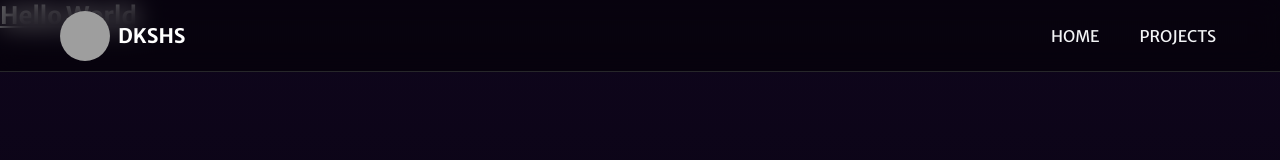
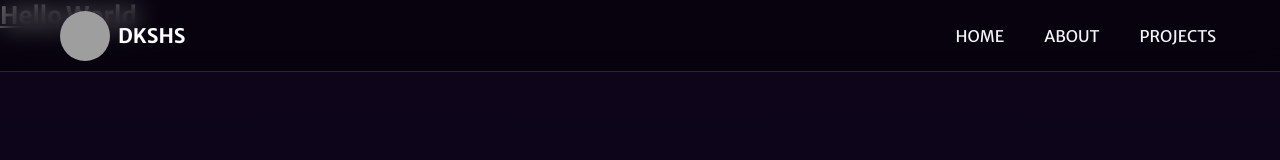
Before and after one commit to dkshs/dkshs.me, a Next.js app: page / in a window 1280 px wide. Shown: the top 160 px of the page. Built offline with nearby package versions, Linux system fonts and the light colour scheme; grey boxes are pictures that could not be loaded.

Commit message:
feat: adding link to about section and adding `z-index` to header component

```diff
--- a/src/components/Header/Header.tsx
+++ b/src/components/Header/Header.tsx
@@ -4,7 +4,7 @@ import { NavLink } from "./components";
 
 export function Header() {
   return (
-    <header className="fixed inset-x-0 top-0 h-16 border-b border-zinc-800 bg-black/50 backdrop-blur-md md:h-[72px]">
+    <header className="fixed inset-x-0 top-0 z-[9999] h-16 border-b border-zinc-800 bg-black/50 backdrop-blur-md md:h-[72px]">
       <div className="flex h-full items-center justify-between px-4 sm:px-6 md:px-12">
         <Link
           href="/"
@@ -28,6 +28,9 @@ export function Header() {
               <NavLink href="/">Home</NavLink>
             </li>
             <li>
+              <NavLink href="#about">About</NavLink>
+            </li>
+            <li>
               <NavLink href="/">Projects</NavLink>
             </li>
           </ul>
```
